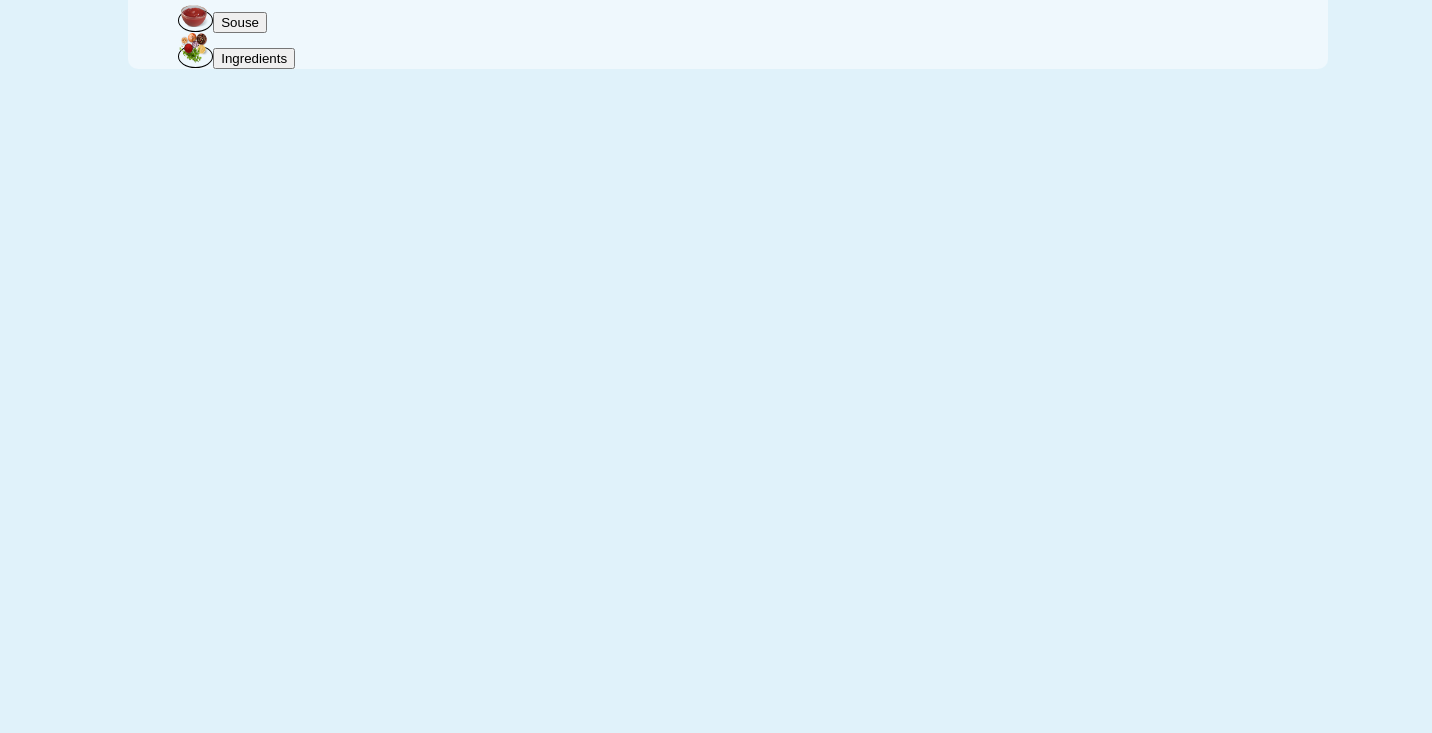
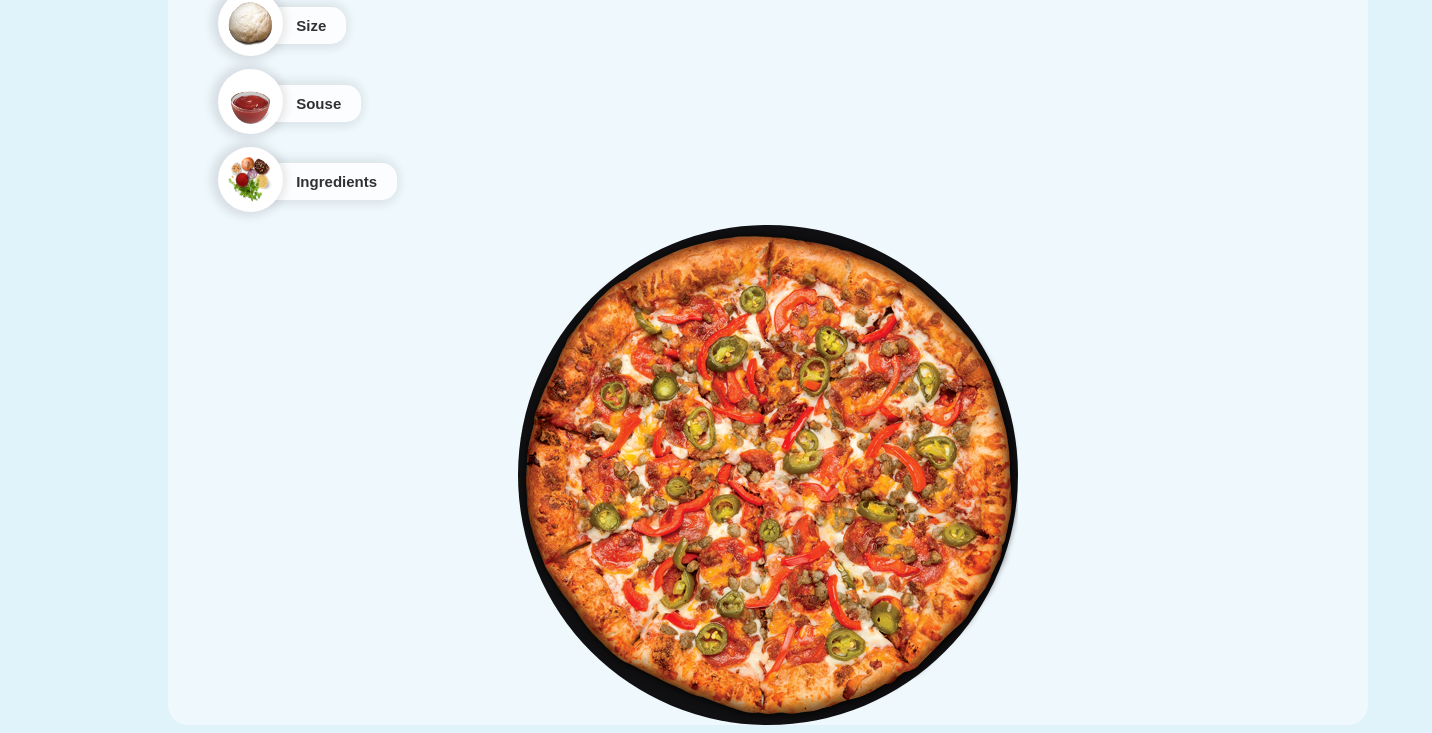
Before and after one commit to 7AldiK/template1, a plain HTML site: page template/index.html in a window 1280 px wide. Shown: the part 313-1046 px from the top of the page, 1432 px wide, since content can reach past the window. Before the commit the page ends 800 px from the top, so only its background shows below. Drawn offline with Linux system fonts and the light colour scheme.

Commit message:
Add files via upload

```diff
--- a/template/index.html
+++ b/template/index.html
@@ -14,6 +14,7 @@
     <div class="menu">
         <div class="container">
             <div class="menu__inner">
+                <!--Maker-->
                 <div class="maker">
                     <h1 class = "maker__title title">Choose</h2>
                     <h1 class="maker__title title">Your Pizza</h1>
@@ -22,19 +23,31 @@
                             <span class="item__border">
                                 <img src="img/consist/size.png" alt="icon" class = "item__icon">
                             </span>
-                            <button class="btn">Size</button>
+                            <button class="btn maker__btn">Size</button>
                         </div>
                         <div class="consist__item item">
                             <span class="item__border">
                                 <img src="img/consist/sause.png" alt="icon" class = "item__icon">
                             </span>
-                            <button class="btn">Souse</button>
+                            <button class="btn maker__btn">Souse</button>
                         </div>
                         <div class="consist__item item">
                             <span class="item__border">
                                 <img src="img/consist/ingredients.png" alt="icon" class = "item__icon">
                             </span>
-                            <button class="btn">Ingredients</button>
+                            <button class="btn maker__btn">Ingredients</button>
+                        </div>
+                    </div>
+                </div>
+                <!--Pizza-->
+                <div class="pizza">
+                    <div class="pizza__diameter">
+                        <div class="pizza__large">
+                            <div class="pizza__medium">
+                                <div class="pizza__small">
+                                    <img src="img/pizza/pizza.png" alt="" class="pizza__image">
+                                </div>
+                            </div>
                         </div>
                     </div>
                 </div>
--- a/template/style.css
+++ b/template/style.css
@@ -25,17 +25,17 @@ p {
 .container {
     width: 100%;
     max-width: 1440px;
-    margin: 0 120px;
+    margin: 0 160px;
     padding-top: 100px;
 }
 
-/*---Menu---*/
+/*---Maker---*/
 
 .menu__inner {
     background-color: #eff8fd;
 
     max-width: 1200px;
-    border-radius: 10px;
+    border-radius: 20px;
     padding: 0 50px;
 }
 
@@ -44,24 +44,78 @@ p {
     padding-top: 50px;
 }
 
+.maker__title {
+    font-weight: 600;
+    font-size: 43px;
+}
+
 .consist {
     padding-top: 30px;
     display: grid;
     grid-template-columns: 1fr;
 }
 
-.consist__item {
-
+.item__icon {
+    max-width: 65px;
+    height: 65px;
+    padding: 10px;
+    border-radius: 50%;
+    background: #fff;
+    position: relative;
+    z-index: 1000;
+    box-shadow: -2px 0 10px 5px rgba(0,0,0,0.1);
 }
 
-.item__icon {
-    max-width: 30px;
-    height: 30px;
+.maker__btn {
+    border-top-right-radius: 15px;
+    border-bottom-right-radius: 15px;
+    border: none;
+    background: #fff;
+    opacity: 0.8;
+    box-shadow: -2px 0 10px 5px rgba(0,0,0,0.1);
+
+    position: relative;
+    padding: 10px 20px 10px 25px;
+    bottom: 25px;
+    right: 15px;
+
+    text-decoration: none;
+    cursor: pointer;
+    transition: background 0.1s linear;
+
+    font-weight: 700;
+    font-family: sans-serif;
+    font-size: 15px;
 }
 
-.item__border {
-    border: 1px solid black;
+.maker__btn:hover {
+    background: linear-gradient(to top, #5cc730 ,#1fd619);
+    box-shadow: 3px 5px 10px 1px #459428;
+    color: #e0f2fa;
+}
+
+/*---Pizza---*/
+
+.pizza {
+    display: flex;
+    justify-content: center;
+}
+
+.pizza__image {
+    position: relative;
+    z-index: 500;
+}
+
+.pizza__large {
+    max-width: 500px;
+    height: 500px;
+    background: #101012;
     border-radius: 50%;
-    max-width: 70px;
-    height: 100px;
 }
+
+/*.pizza__medium {
+    max-width: 400px;
+    height: 400px;
+    background: #101012;
+    border-radius: 50%;
+}*/
```
Also changed, not shown: template/WhatsApp Image 2022-10-15 at 12.47.55.jpeg (added), template/img/pizza/pizza.png (added).
